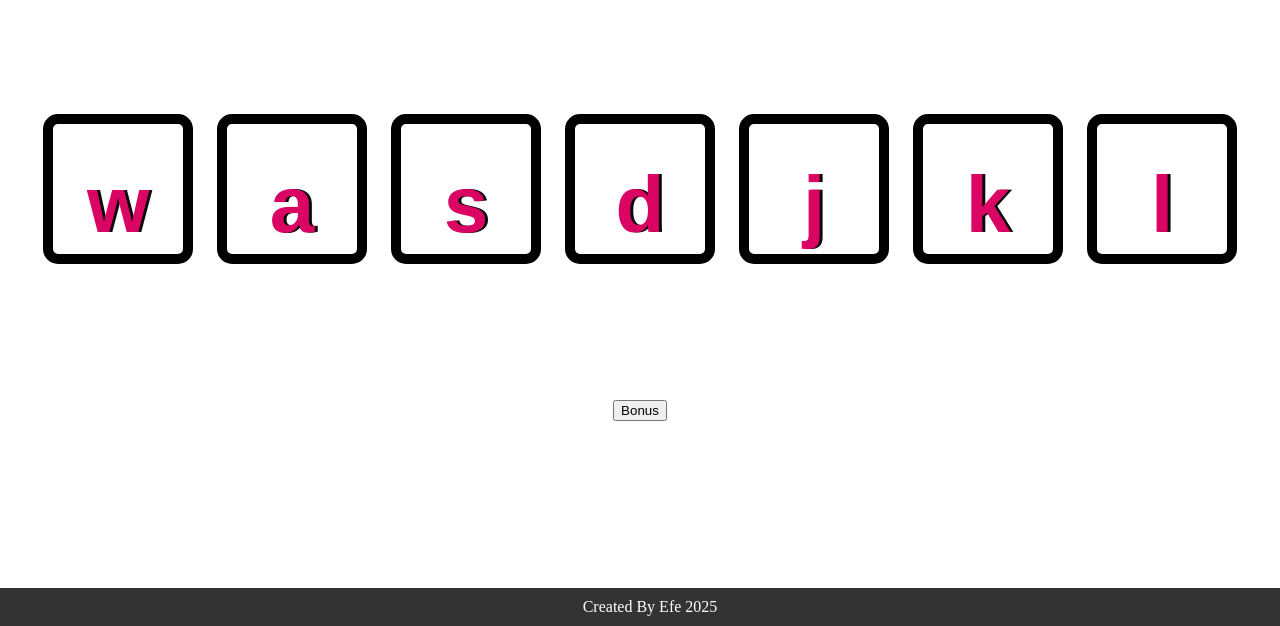
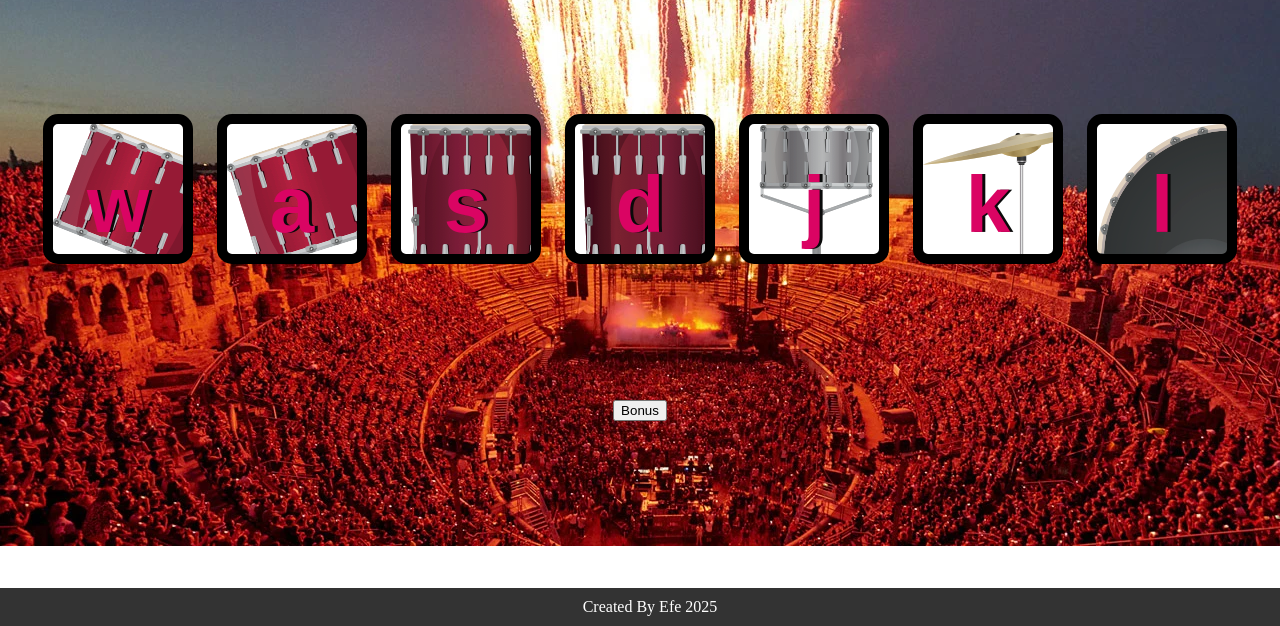
Before and after one commit to Efe774/Javascript-Drum-Kit, a plain HTML site: page index.html in a window 1280 px wide. Shown: the part 174-800 px from the top of the page. Drawn offline with Linux system fonts and the light colour scheme; the site is published under a folder, as on GitHub Pages, so addresses that start at the root find nothing.

Commit message:
js drumkit

```diff
--- a/style.css
+++ b/style.css
@@ -1,6 +1,6 @@
 body { /* Body still ayarları */
     text-align: center;
-    background-image: url(/kit/konser.webp);
+    background-image: url(./kit/konser.webp);
     background-repeat: no-repeat;
     background-size: cover;
 }
@@ -51,7 +51,7 @@ footer { /* footer stil ayarı */
     font-size: 3rem;
     background-color: white;
     border-radius: 20px;
-    background-image: url(/kit/jerry.jpg);
+    background-image: url(./kit/jerry.jpg);
     background-repeat: round;
     background-size: contain;
     text-shadow: 3px 0 rgb(0, 217, 255);
@@ -71,31 +71,31 @@ footer { /* footer stil ayarı */
 
 /*tuş resimleri*/
 .w {
-    background-image: url("/kit/tom1.png");
+    background-image: url("./kit/tom1.png");
 }
 
 .a {
-    background-image: url("/kit/tom2.png");
+    background-image: url("./kit/tom2.png");
 }
 
 .s {
-    background-image: url("/kit/tom3.png");
+    background-image: url("./kit/tom3.png");
 }
 
 .d {
-    background-image: url("/kit/tom4.png");
+    background-image: url("./kit/tom4.png");
 }
 
 .j {
-    background-image: url("/kit/snare.png");
+    background-image: url("./kit/snare.png");
 }
 
 .k {
-    background-image: url("/kit/crash.png");
+    background-image: url("./kit/crash.png");
 }
 
 .l {
-    background-image: url("/kit/kick.png");
+    background-image: url("./kit/kick.png");
 }
 
 #hiddenButton {
```
